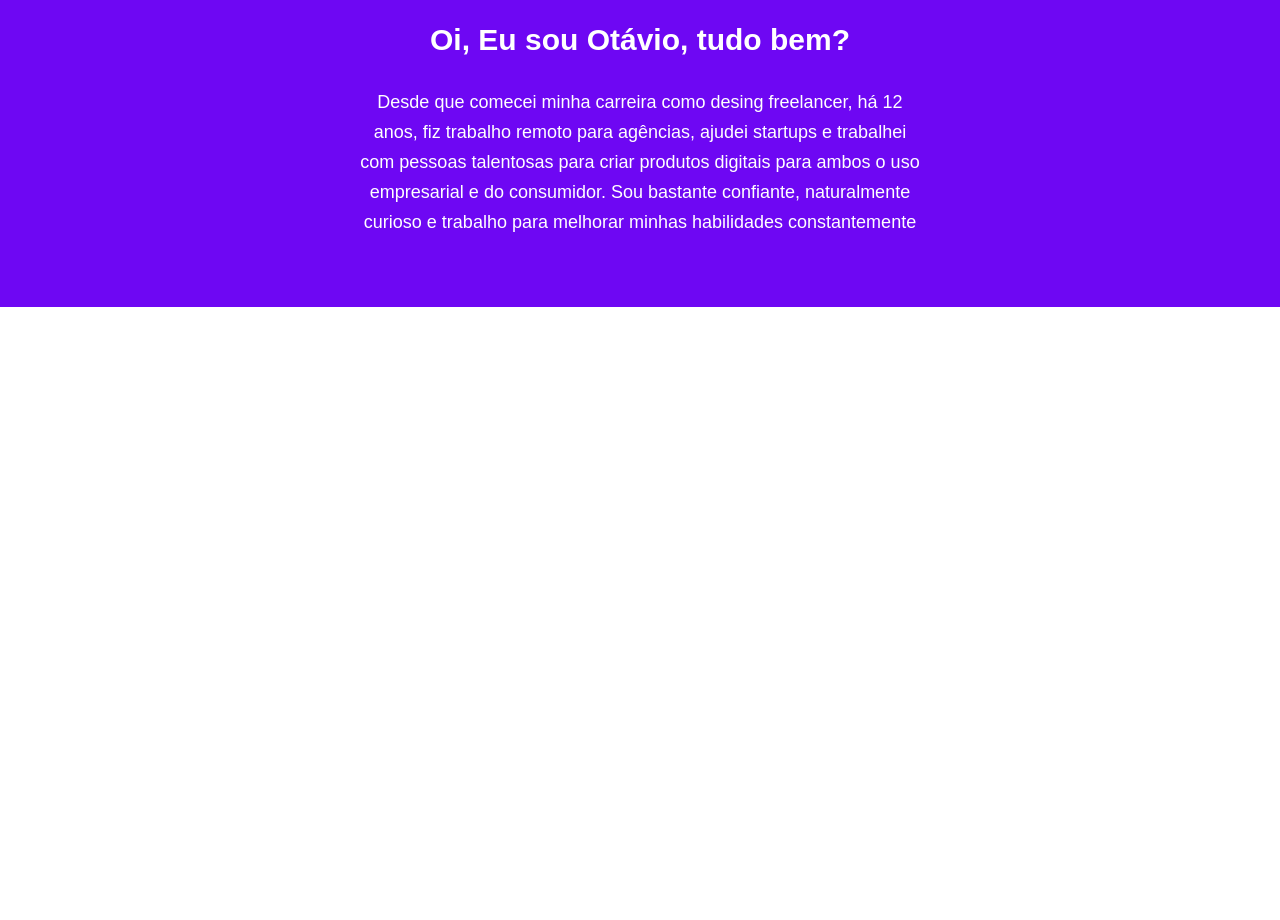
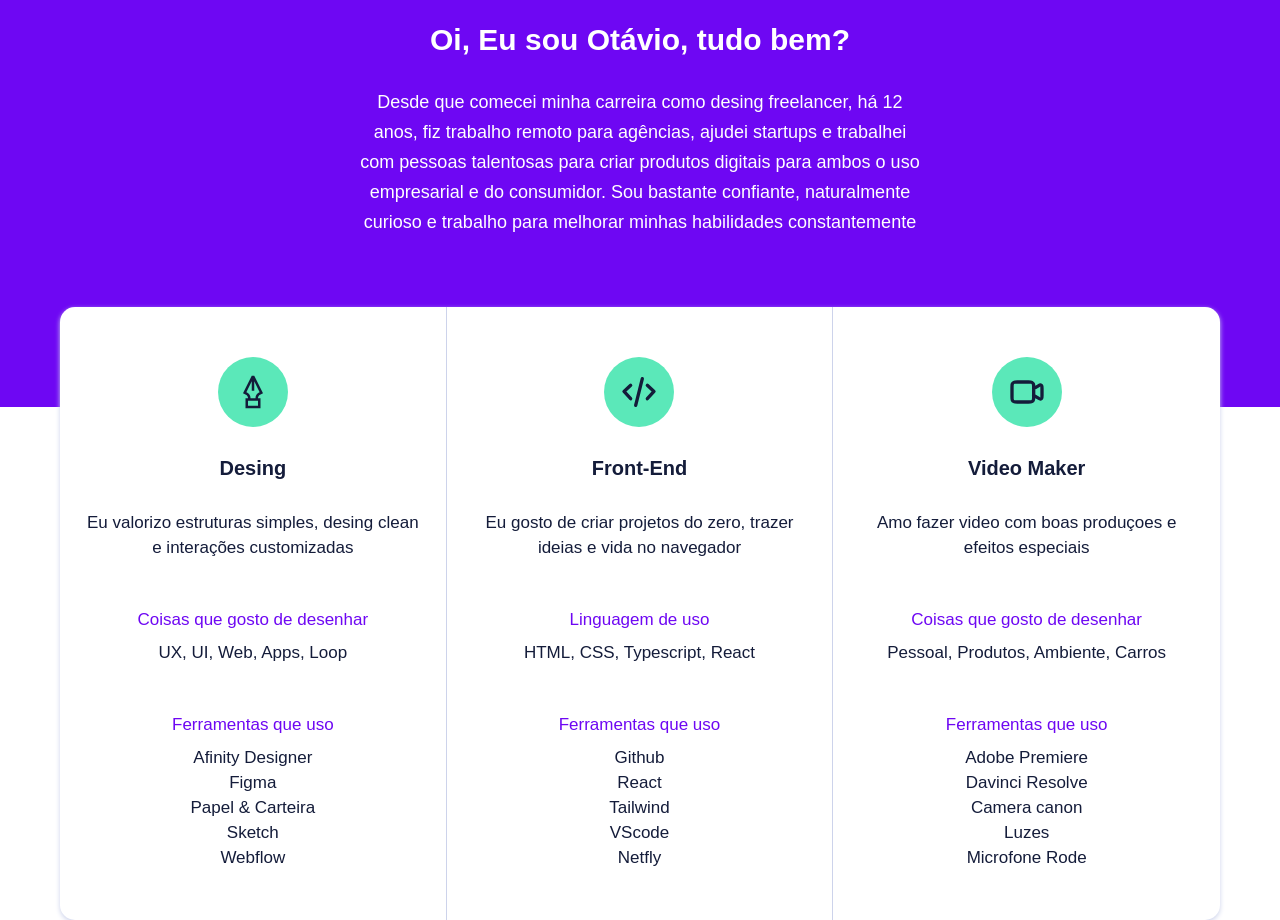
Before and after one commit to andersonotavio/portifolio, a plain HTML site: page index.html in a window 1280 px wide. Shown: the part 864-1784 px from the top of the page. Before the commit the page ends 1171 px from the top, so only its background shows below. Drawn offline with Linux system fonts and the light colour scheme.

Commit message:
area skills

```diff
--- /dev/null
+++ b/assets/css/skill.css
@@ -0,0 +1,74 @@
+.skills-overlay{
+  background: var(--foreground);
+  height: 10rem;
+}
+.skills .container{
+  margin-top: -10rem;
+}
+.skills .grid{
+  background-color: var(--background);
+  margin: 0 2rem;
+  border-radius: 1.5rem;
+  display: grid;
+  grid-template-columns: 1fr;
+  box-shadow: 0 2px 5px var(--primary-light);
+}
+.skills .skill{
+  text-align: center;
+  border-right: 0;
+  border-bottom: 1px solid var(--primary-light);
+  color: var(--primary);
+  padding: 5rem 2rem;
+}
+
+.skills .skill:last-child{
+  border-right: 0;
+  border-bottom: 0;
+}
+
+@media( width > 600px){
+  .skills .grid{
+    grid-template-columns: repeat(3, 1fr);
+  }
+  .skills .skill{
+    border-right: 1px solid var(--primary-light);
+    border-bottom: 0;
+  }
+}
+
+/* SKILL ITEM */
+
+.skill-icon{
+  width: 7rem;
+  height: 7rem;
+  background-color: var(--secondary);
+  color: var(--secondary-foreground);
+  display: flex;
+  align-items: center;
+  justify-content: center;
+  margin: auto;
+  border-radius: 50%;
+}
+.skill-icon img{
+  width: 4rem;
+  height: 4rem;
+}
+.skill-title{
+ font-weight: bold;
+ font-size: 2rem;
+ margin: 3rem 0;
+}
+.skill-desc{
+  font-size: 1.7rem;
+  line-height: 2.5rem;
+}
+.skill-sub{
+  font-size: 1.7rem;
+  margin-top: 5rem;
+  margin-bottom: 1rem;
+  color: var(--foreground);
+}
+.skill-txt{
+  font-size: 1.7rem;
+  line-height: 2.5rem;
+}
--- a/index.html
+++ b/index.html
@@ -7,6 +7,7 @@
   <link rel="stylesheet" href="assets/css/header.css">
   <link rel="stylesheet" href="assets/css/hero.css">
   <link rel="stylesheet" href="assets/css/intro.css">
+  <link rel="stylesheet" href="assets/css/skill.css">
   <link rel="shortcut icon" href="assets/images/logo.png" type="image.png">
   <title>Aderson Otavio</title>
 </head>
@@ -43,6 +44,71 @@
     </div>
   </section>
 
+  <section class="skills">
+    <div class="skills-overlay"></div>
+    <div class="container">
+      <div class="grid">
+        <div class="skill">
+          <div class="skill-icon">
+            <img src="assets/images/design.svg" alt="">
+          </div>
+          <p class="skill-title">Desing</p>
+          <p class="skill-desc">Eu valorizo estruturas simples, desing clean e interações customizadas </p>
+          <p class="skill-sub">Coisas que gosto de desenhar</p>
+          <p class="skill-txt">UX, UI, Web, Apps, Loop</p>
+          <p class="skill-sub">Ferramentas que uso</p>
+          <div class="skill-txt">
+            <ul>
+              <li>Afinity Designer</li>
+              <li>Figma</li>
+              <li>Papel & Carteira</li>
+              <li>Sketch</li>
+              <li>Webflow</li>
+            </ul>
+          </div>
+        </div>
+        <div class="skill">
+          <div class="skill-icon">
+            <img src="assets/images/code.svg" alt="">
+          </div>
+          <p class="skill-title">Front-End</p>
+          <p class="skill-desc">Eu gosto de criar projetos do zero, trazer ideias e vida no navegador</p>
+          <p class="skill-sub">Linguagem de uso</p>
+          <p class="skill-txt">HTML, CSS, Typescript, React</p>
+          <p class="skill-sub">Ferramentas que uso</p>
+          <div class="skill-txt">
+            <ul>
+              <li>Github</li>
+              <li>React</li>
+              <li>Tailwind</li>
+              <li>VScode</li>
+              <li>Netfly</li>
+            </ul>
+          </div>
+        </div>
+        <div class="skill">
+          <div class="skill-icon">
+            <img src="assets/images/video.svg" alt="">
+          </div>
+          <p class="skill-title">Video Maker</p>
+          <p class="skill-desc">Amo fazer video com boas produçoes e efeitos especiais</p>
+          <p class="skill-sub">Coisas que gosto de desenhar</p>
+          <p class="skill-txt">Pessoal, Produtos, Ambiente, Carros</p>
+          <p class="skill-sub">Ferramentas que uso</p>
+          <div class="skill-txt">
+            <ul>
+              <li>Adobe Premiere</li>
+              <li>Davinci Resolve</li>
+              <li>Camera canon</li>
+              <li>Luzes</li>
+              <li>Microfone Rode</li>
+            </ul>
+          </div>
+        </div>
+      </div>
+    </div>
+  </section>
+
   <script type="text/javascript" src="assets/js/script.js"></script>
 </body>
 </html>
```
